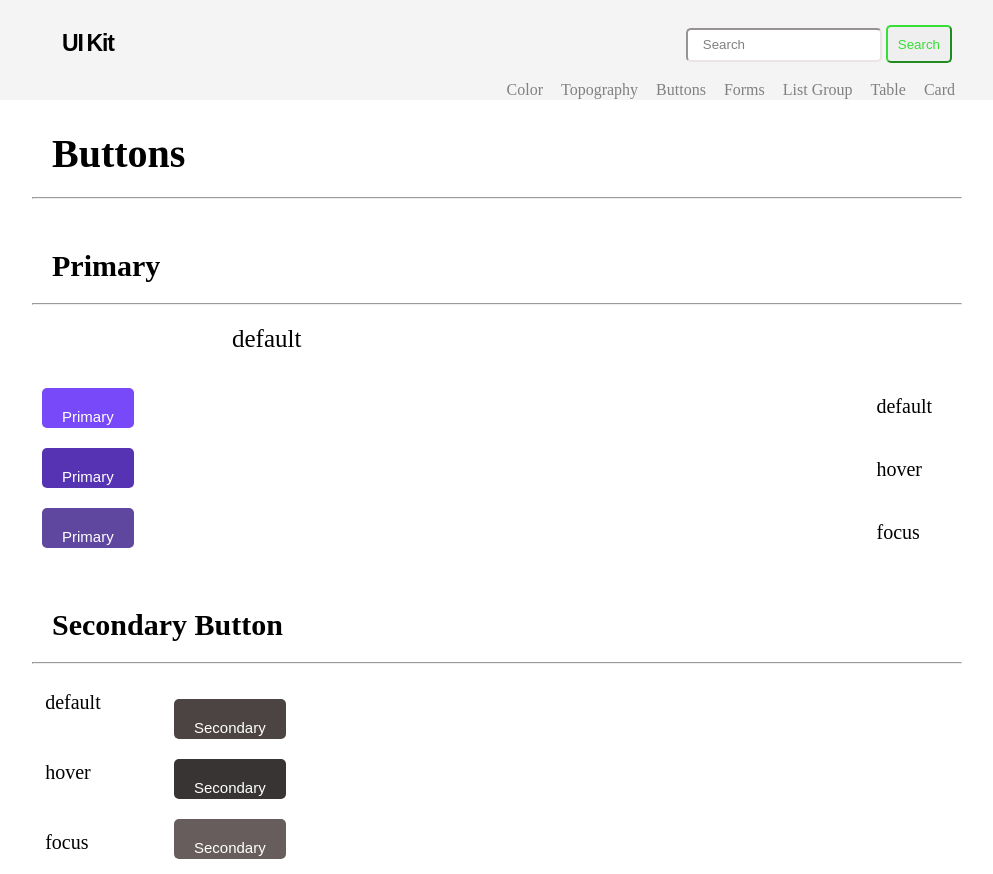
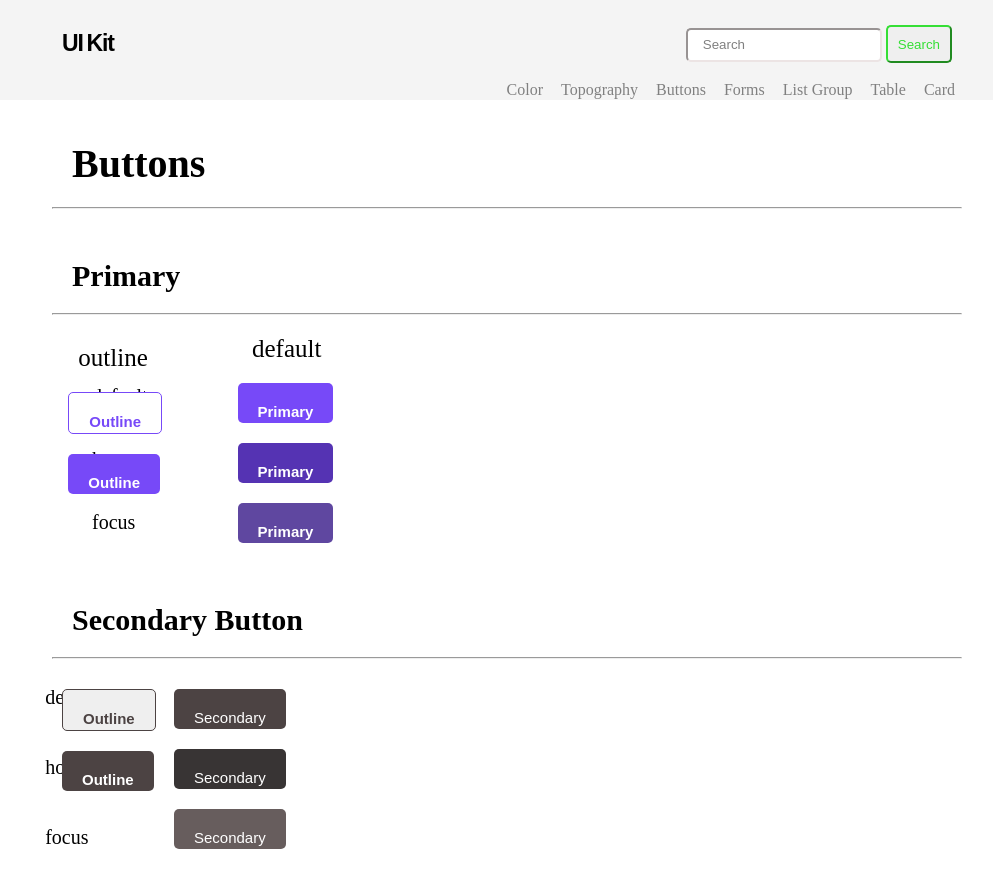
Before and after one commit to Prasannaadhikari/Leapfrog, a plain HTML site: page Assignment 2/buttons.html in a window 1280 px wide. Shown: the whole page, without its empty margins (138-1131 px from the left). Drawn offline with Linux system fonts and the light colour scheme.

Commit message:
bug fix 2

```diff
--- a/Assignment 2/buttons.html
+++ b/Assignment 2/buttons.html
@@ -45,7 +45,7 @@
             <hr class="line">
         </div>
 
-        <div class="b2">
+        <div class="b22">
             <div class="left-item first">default</div>
             <div class="left-item">hover</div>
             <div class="left-item">focus</div>
@@ -58,11 +58,11 @@
             <div><button class="mid-item button three">Primary</button></div>
         </div>
 
-        <!-- <div>
-            <div class="last-item">outline </div>
-            <div><button class="last-item button">Outline</button></div>
-            <div><button class="last-item button">Outline</button></div>
-        </div> -->
+        <div class="brrr">
+            <div class="last-item" id="zero">outline </div>
+            <div><button class="last-item button" id="one">Outline</button></div>
+            <div><button class="last-item button" id="two">Outline</button></div>
+        </div>
     </div>
 
 
@@ -85,6 +85,11 @@
                 <div><button class="mid-item button five">Secondary</button></div>
                 <div><button class="mid-item button six">Secondary</button></div>
             </div>
+
+            <div class="brrr" id="one">
+                <div><button class="last-item button" id="three">Outline</button></div>
+                <div><button class="last-item button" id="four">Outline</button></div>
+            </div>
         </div>
 
 
--- a/Assignment 2/css/styles.css
+++ b/Assignment 2/css/styles.css
@@ -192,6 +192,10 @@ label.logo{
 	font-size: 20px;
 }
 
+.b22{
+	float: left;
+	margin: 10px 20px;
+}
 del {
 	text-decoration: line-through;
   }
@@ -245,8 +249,8 @@ ins, b{
 }
 .main_text2{
 	text-align: left;
-	margin-left: 170px;
-	margin-top: 10px;
+	margin-left: 190px;
+	margin-top: 20px;
 	margin-right: 180px;
 }
 
@@ -285,13 +289,13 @@ ins, b{
 .mid-item1{
 	margin: 20px 200px;
 	width: 15%;
-	margin-bottom: 25px;
+	margin-bottom: 10px;
 	font-size: 25px;
 }
 
 .mid-item.button{
 	height: 25px;
-	margin-left: 30px;
+	margin-left: 40px;
 	padding: 20px;
 	border-radius: 5px;
 	font-size: 15px;
@@ -301,24 +305,41 @@ ins, b{
 }
 
 .mid-item.button.one{
-	margin: 10px;
+	margin: 10px 50px;
 	background-color: #7749F8;
+	font-weight: 700;
 }
 
 .mid-item.button.two{
-	margin: 10px;
+	margin: 10px 50px;
 	background-color: #5533b3;
+	font-weight: 700;
 }
 
 .mid-item.button.three{
-	margin: 10px;
+	margin: 10px 50px;
 	background-color: #5f47a0;
+	font-weight: 700;
 }
 
+.brrr{
+	float: right;
+	margin-top: -200px;
+	margin-right: 800px;
+}
 .last-item{
-	float: left;
+	margin-top: -20px;
+	margin-bottom: 40px;
+	margin-left: 40px;
 }
 
+.brrr#one{
+	margin-top: -150px;
+}
+
+.last-item#zero{
+	font-size: 25px;
+}
 .last-item.button{
 	height: 25px;
 	margin-left: 30px;
@@ -329,8 +350,32 @@ ins, b{
 	border: 0;
 	text-align: center;
 	clear: both;
+	font-weight: 700;
 }
 
+.last-item.button#two{
+	background-color: #7749F8;
+	font-weight: 700;
+}
+
+.last-item.button#four{
+	background-color: #4c4343;
+	margin-left: -280px;
+}
+
+.last-item.button#three{
+	border: 1px solid #4c4343;
+	color: #4c4343;
+	margin-left: -280px;
+}
+.last-item.button#one{
+	border: 1px solid #7749F8;
+	background-color: white;
+	color: #7749F8;
+	padding-top: -5px;
+	font-weight: 700;
+	text-align: center;
+}
 .b4{
 	float: left;
 	width: 15%;
```
